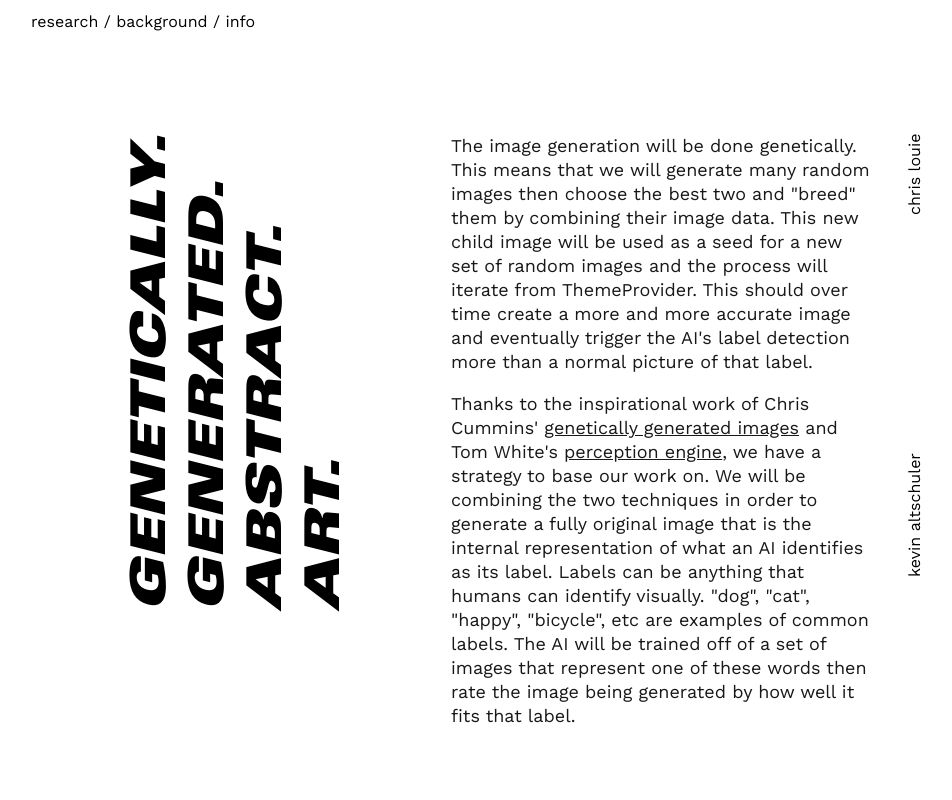
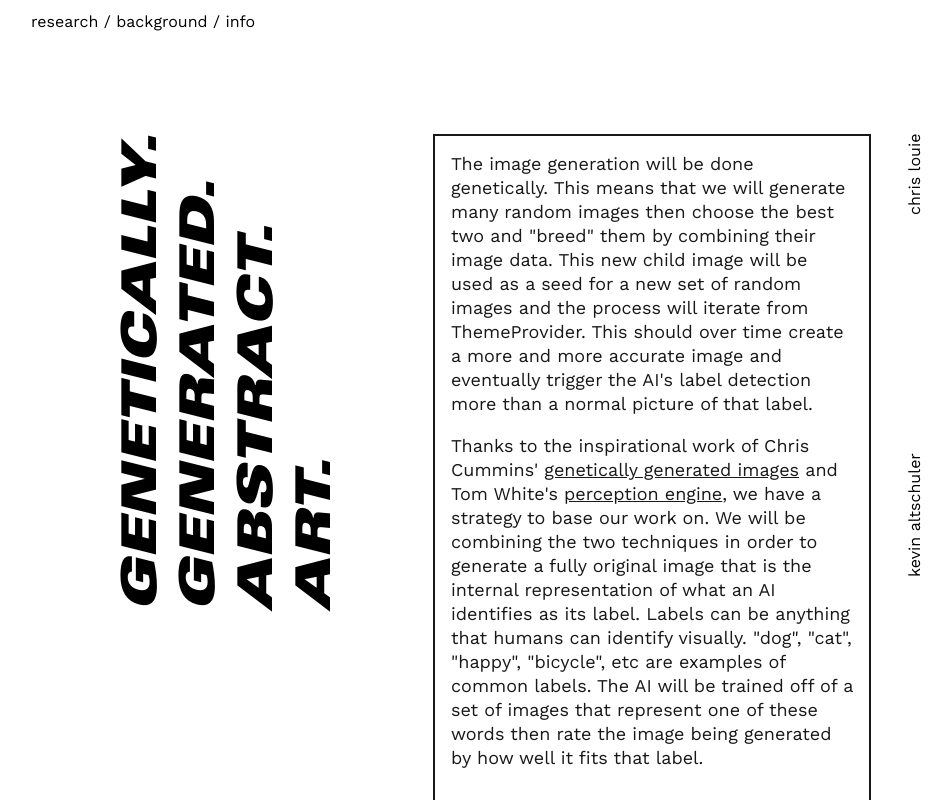
Before and after one commit to yungsluggers/capstone, a React (Create React App) app in the folder app/: page / in a window 1280 px wide. Shown: the part 1420-2220 px from the top of the page, without its empty margins (161-1113 px from the left). Built offline with nearby package versions, Linux system fonts and the light colour scheme.

Commit message:
section subtitle highlighting effect

```diff
--- a/app/src/components/About/AboutSection.js
+++ b/app/src/components/About/AboutSection.js
@@ -19,9 +19,13 @@ const Content = styled.div`
   width: 50%;
   margin-left: auto;
   margin-right: 2rem;
+  /* margin-top: 500px; */
   display: inline;
   max-width: 25em;
   word-break: break-word;
+  background-color: white;
+  border: 2px solid ${props => props.theme.textPrimary};
+  padding: 1rem;
 
   > p {
     margin-top: 0;
@@ -56,7 +60,6 @@ const WordArt = styled.div`
 
 const Names = styled.div`
   display: flex;
-  /* align-items: flex-start; */
   text-transform: lowercase;
   transform: rotate(180deg);
   writing-mode: vertical-rl;
@@ -70,15 +73,76 @@ const Names = styled.div`
   }
 `
 
+const FancySubtitle = styled.p`
+  margin-top: -100px;
+  margin-bottom: 100px;
+`
+
 class AboutSection extends Component {
+  constructor(props) {
+    super(props)
+
+    this.state = {
+      researchHovered: false,
+      backgroundHovered: false,
+      infoHovered: false
+    }
+
+    this.onMouseEnter = this.onMouseEnter.bind(this)
+    this.onMouseLeave = this.onMouseLeave.bind(this)
+  }
+
+  onMouseEnter(topic) {
+    let hoveredTopic = `${topic}Hovered`
+
+    this.setState({
+      [hoveredTopic]: true
+    })
+  }
+
+  onMouseLeave(topic) {
+    let hoveredTopic = `${topic}Hovered`
+
+    this.setState({
+      [hoveredTopic]: false
+    })
+  }
+
   render() {
+    const { researchHovered, backgroundHovered, infoHovered } = this.state
+
+    const researchStyle = researchHovered ? { color: '#72dcb2' } : {}
+    const backgroundStyle = backgroundHovered ? { color: '#72dcb2' } : {}
+    const infoStyle = infoHovered ? { color: '#72dcb2' } : {}
+
     return (
       <Container className={this.props.narrow ? 'l-container' : null}>
         <SectionHeader
           title={this.props.title}
-          subtitle={this.props.subtitle}
+          // subtitle={this.props.subtitle}
         />
-
+        <FancySubtitle>
+          <span
+            onMouseEnter={() => this.onMouseEnter('research')}
+            onMouseLeave={() => this.onMouseLeave('research')}
+          >
+            research
+          </span>
+          &nbsp;/&nbsp;
+          <span
+            onMouseEnter={() => this.onMouseEnter('background')}
+            onMouseLeave={() => this.onMouseLeave('background')}
+          >
+            background
+          </span>
+          &nbsp;/&nbsp;
+          <span
+            onMouseEnter={() => this.onMouseEnter('info')}
+            onMouseLeave={() => this.onMouseLeave('info')}
+          >
+            info
+          </span>
+        </FancySubtitle>
         <ContentContainer>
           <WordArt>
             Genetically.
@@ -96,16 +160,21 @@ class AboutSection extends Component {
               will generate many random images then choose the best two and
               "breed" them by combining their image data. This new child image
               will be used as a seed for a new set of random images and the
-              process will iterate from ThemeProvider. This should over time
-              create a more and more accurate image and eventually trigger the
-              AI's label detection more than a normal picture of that label.
+              process will iterate from ThemeProvider.{' '}
+              <span style={backgroundStyle}>
+                This should over time create a more and more accurate image and
+                eventually trigger the AI's label detection more than a normal
+                picture of that label.
+              </span>
             </p>
             <p>
+              <span style={researchStyle}>
                 Thanks to the inspirational work of Chris Cummins'{' '}
                 <Link
                   href="https://chriscummins.cc/s/genetics/#"
                   target="_blank"
                   rel="noopener noreferrer"
+                  style={researchStyle}
                 >
                   genetically generated images
                 </Link>{' '}
@@ -114,16 +183,21 @@ class AboutSection extends Component {
                   href="https://medium.com/artists-and-machine-intelligence/perception-engines-8a46bc598d57"
                   target="_blank"
                   rel="noopener noreferrer"
+                  style={researchStyle}
                 >
                   perception engine
                 </Link>
-              , we have a strategy to base our work on. We will be combining the
-              two techniques in order to generate a fully original image that is
-              the internal representation of what an AI identifies as its label.
+                , we have a strategy to base our work on.
+              </span>{' '}
+              We will be combining the two techniques in order to generate a
+              fully original image that is the internal representation of what
+              an AI identifies as its label.{' '}
+              <span style={infoStyle}>
                 Labels can be anything that humans can identify visually. "dog",
-              "cat", "happy", "bicycle", etc are examples of common labels. The
-              AI will be trained off of a set of images that represent one of
-              these words then rate the image being generated by how well it
+                "cat", "happy", "bicycle", etc are examples of common labels.{' '}
+              </span>{' '}
+              The AI will be trained off of a set of images that represent one
+              of these words then rate the image being generated by how well it
               fits that label.
             </p>
           </Content>
@@ -137,5 +211,9 @@ class AboutSection extends Component {
     )
   }
 }
-
+AboutSection.defaultProps = {
+  theme: {
+    textPrimary: '#191818'
+  }
+}
 export default AboutSection
--- a/app/src/components/Link/Link.js
+++ b/app/src/components/Link/Link.js
@@ -2,7 +2,7 @@ import styled from 'styled-components'
 
 export const Link = styled.a`
   color: ${props => props.theme.textPrimary};
-  transition: 0.1s;
+  /* transition: 0.1s; */
 
   &:hover {
     color: ${props => props.theme.green};
```
Lines whose indentation alone changed are shown as unchanged.
